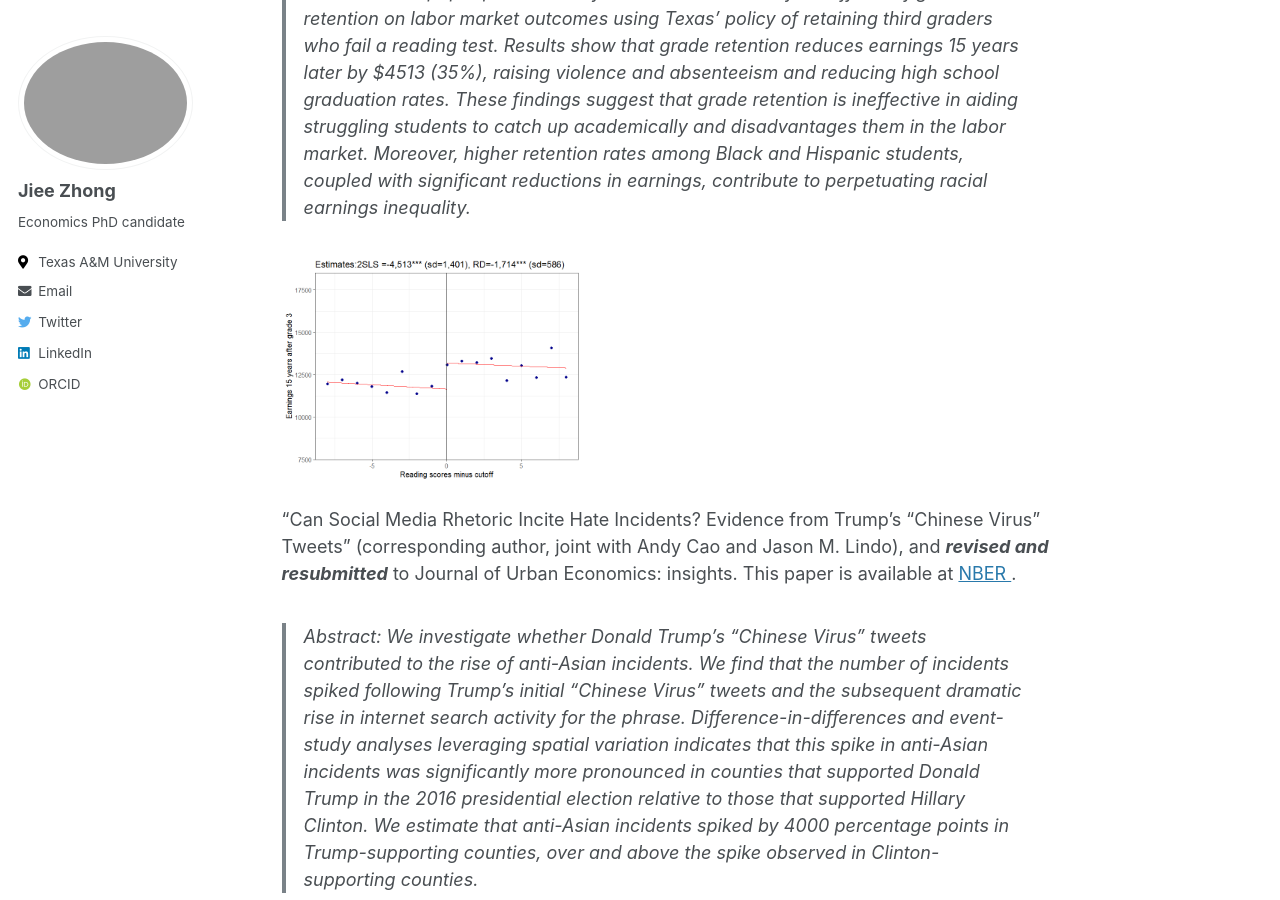
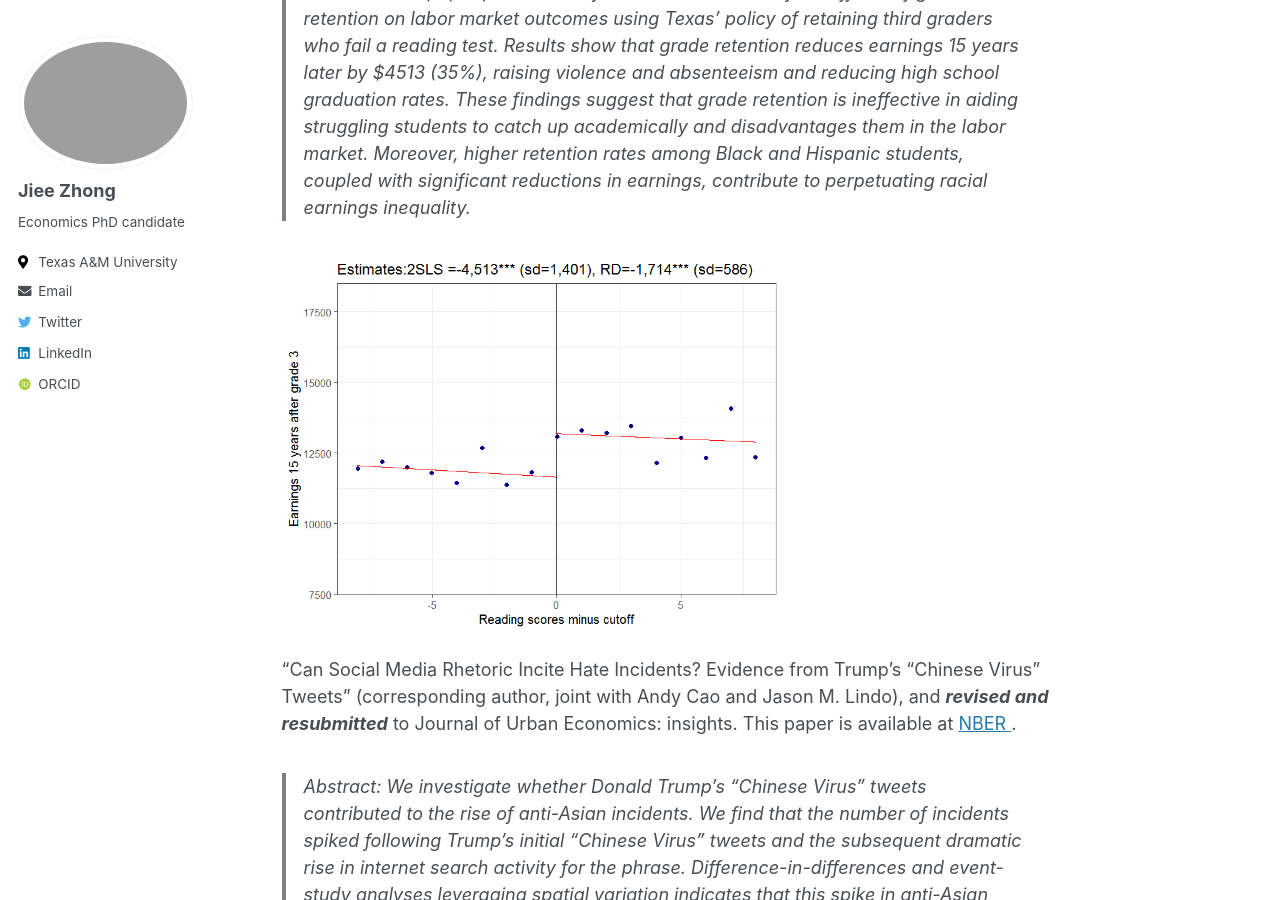
Before and after one commit to jieezhong/jieezhong.github.io, a Jekyll site: the page built from _pages/research.md, in a window 1280 px wide and 900 px high, scrolled down 321 px. Built offline with Jekyll 4.4.1, drawn with Linux system fonts in a browser that asks for light colours; some web fonts are replaced.

Commit message:
Update research.md

```diff
--- a/_pages/research.md
+++ b/_pages/research.md
@@ -11,7 +11,7 @@ author_profile: true
 
 > Abstract: This paper provides the first causal evidence of the effects of grade retention on labor market outcomes using Texas’ policy of retaining third graders who fail a reading test. Results show that grade retention reduces earnings 15 years later by $4513 (35%), raising violence and absenteeism and reducing high school graduation rates. These findings suggest that grade retention is ineffective in aiding struggling students to catch up academically and disadvantages them in the labor market. Moreover, higher retention rates among Black and Hispanic students, coupled with significant reductions in earnings, contribute to perpetuating racial earnings inequality.
 
-<img src='/images/research/wage15y_all(ch).png' width='300'>
+<img src='/images/research/wage15y_all(ch).png' width='500'>
 
 
  "Can Social Media Rhetoric Incite Hate Incidents? Evidence from Trump's "Chinese Virus" Tweets" (corresponding author, joint with Andy Cao and Jason M. Lindo), and
```
